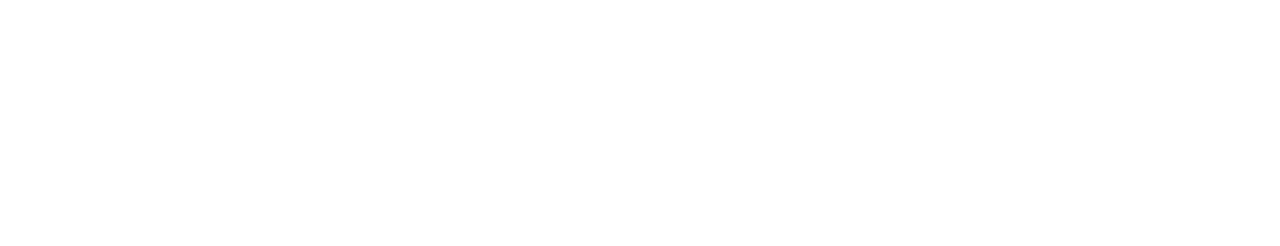
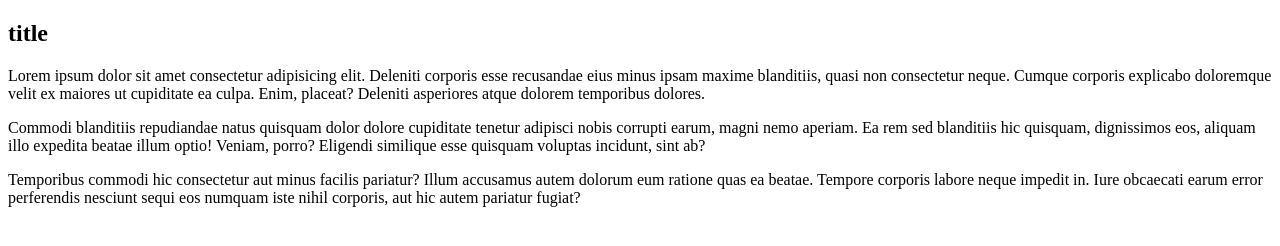
Before and after one commit to ASpudka/Practic_13-05, a plain HTML site: page index.html in a window 1280 px wide. Drawn offline with Linux system fonts and the light colour scheme.

Commit message:
Add strukture index.html

```diff
--- a/index.html
+++ b/index.html
@@ -6,6 +6,13 @@
     <link rel="stylesheet" href="./assets/css/style.css">
 </head>
 <body>
-
+ <main>
+   <article>
+     <h1>title</h1>
+     <p>Lorem ipsum dolor sit amet consectetur adipisicing elit. Deleniti corporis esse recusandae eius minus ipsam maxime blanditiis, quasi non consectetur neque. Cumque corporis explicabo doloremque velit ex maiores ut cupiditate ea culpa. Enim, placeat? Deleniti asperiores atque dolorem temporibus dolores.</p>
+     <p>Commodi blanditiis repudiandae natus quisquam dolor dolore cupiditate tenetur adipisci nobis corrupti earum, magni nemo aperiam. Ea rem sed blanditiis hic quisquam, dignissimos eos, aliquam illo expedita beatae illum optio! Veniam, porro? Eligendi similique esse quisquam voluptas incidunt, sint ab?</p>
+     <p>Temporibus commodi hic consectetur aut minus facilis pariatur? Illum accusamus autem dolorum eum ratione quas ea beatae. Tempore corporis labore neque impedit in. Iure obcaecati earum error perferendis nesciunt sequi eos numquam iste nihil corporis, aut hic autem pariatur fugiat?</p>
+   </article>
+ </main>
 </body>
 </html>
```
